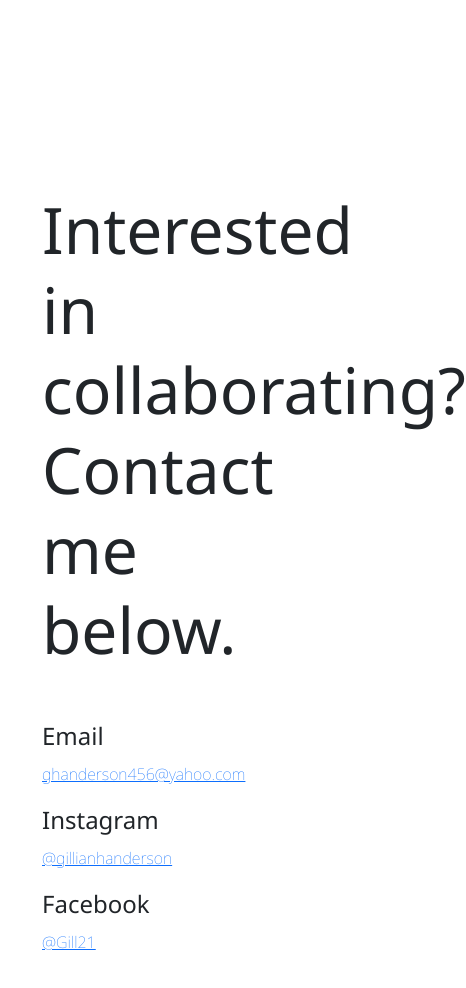
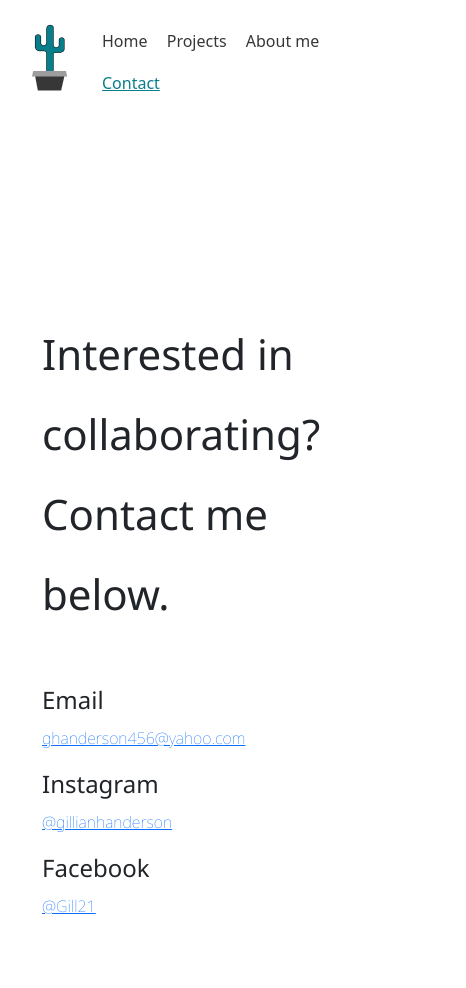
Before and after one commit to ghanderson456/Portfolio_project, a plain HTML site: page contact.html in a window 390 px wide. Shown: the whole page, 466 px wide, since content can reach past the window. Drawn offline with nearby package versions, Linux system fonts and the light colour scheme.

Commit message:
added navigation bar

```diff
--- a/contact.html
+++ b/contact.html
@@ -29,6 +29,25 @@
     <title>Contact Gillian H Anderson</title>
   </head>
   <body>
+        <div class="container">
+      <nav class="d-flex justify-content-between">
+        <a href="/">
+          <img src="images/logo.png" class="logo d-none d-md-block" alt="" />
+          <img
+            src="images/logo-small.png"
+            class="logo d-block d-md-none"
+            alt=""
+          />
+        </a>
+        <ul>
+          <li><a href="/">Home</a></li>
+          <li><a href="/work.html">Projects</a></li>
+          <li><a href="/about.html">About me</a></li>
+
+          <li class="active"><a href="/contact.html">Contact</a></li>
+        </ul>
+      </nav>
+    </div>
     <div class="content-container container">
       <div class="content">
         <h1 class="mb-5">Interested in collaborating? Contact me below.</h1>
--- a/styles/portfolio.css
+++ b/styles/portfolio.css
@@ -109,9 +109,41 @@ p {
   margin: 30px;
 }
 
+.logo {
+  max-width: 100px;
+}
+
+nav {
+  padding: 20px 0;
+}
+
+nav ul {
+  padding: 0;
+  margin: 0;
+}
+
+nav li {
+  display: inline;
+  list-style: none;
+  line-height: 42px;
+  margin-left: 15px;
+}
+
+nav a {
+  text-decoration: none;
+  color: #373737;
+  transition: all 100ms ease-in-out;
+}
+
+nav a:hover,
+nav li.active a {
+  color: var(--secondary-color);
+  text-decoration: underline;
+}
+
 @media (max-width: 900px) {
-  h1 {
-    font-size: 24px;
+  .container h1 {
+    font-size: 42px;
   }
 
   h2 {
@@ -128,7 +160,10 @@ p {
   .hero {
     padding: 80px 20px;
   }
-  .content {
+  .container .content {
     padding: 0;
   }
+  .logo {
+    max-width: 75px;
+  }
 }
```
Also changed, not shown: about.html (+19 -0 lines), index.html (+19 -0 lines), work.html (+19 -0 lines), images/logo-small.png (added), images/logo.png (added).
